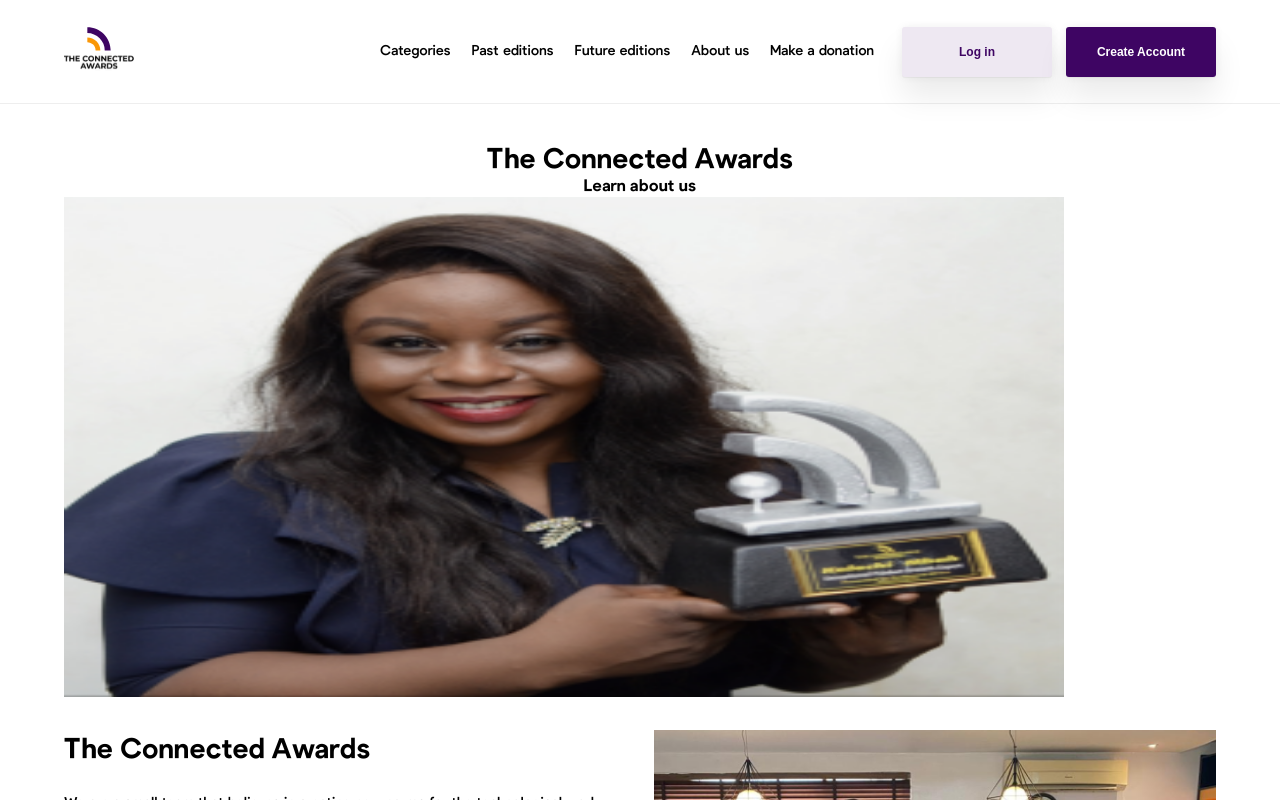
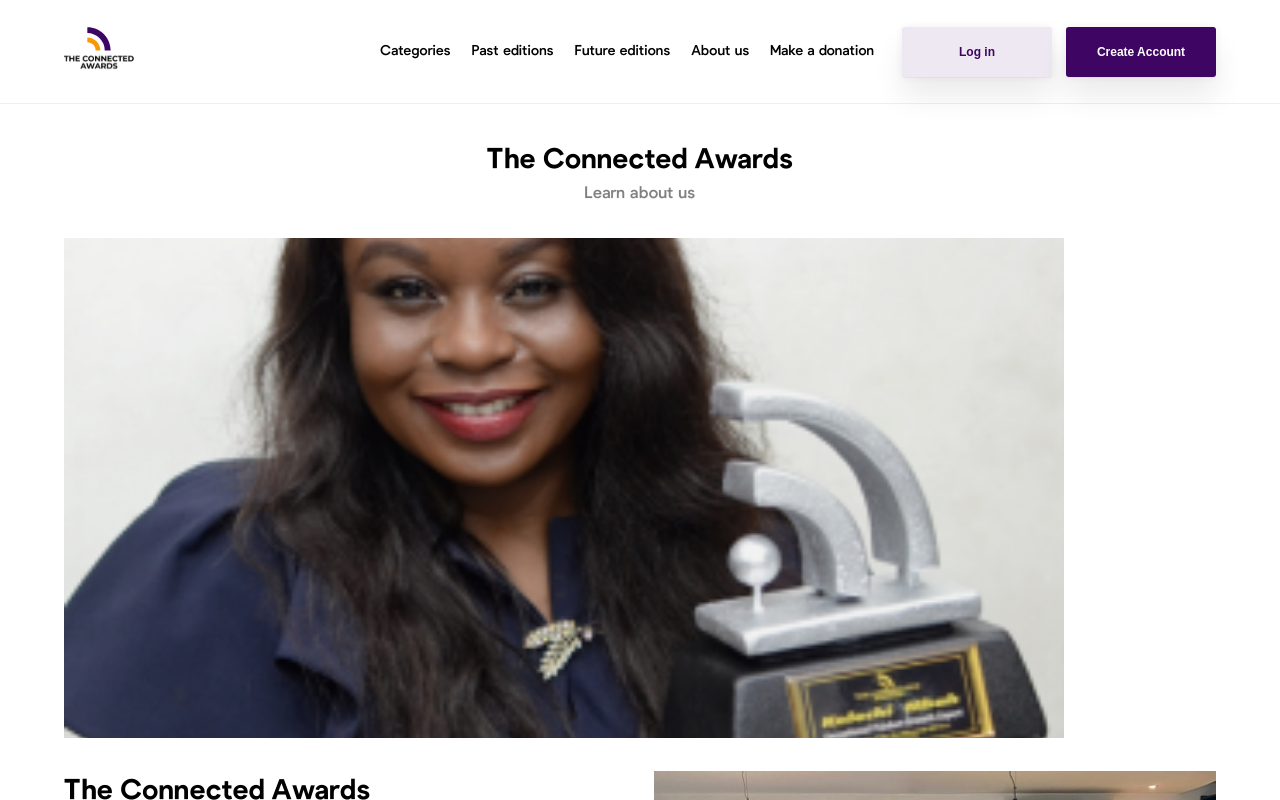
Before and after one commit to blyncnov/connectedawards, a Next.js app: page /about in a window 1280 px wide. Shown: the top 800 px of the page. Built offline with nearby package versions, Linux system fonts and the light colour scheme.

Commit message:
connected Awards Assesments part 1.1

```diff
--- a/pages/about.js
+++ b/pages/about.js
@@ -10,8 +10,17 @@ const About = () => {
             <h1>The Connected Awards</h1>
             <h3>Learn about us</h3>
           </div>
+          <br />
+          <br />
           <div className="About__Show__image">
-            <Image src="/img/2.png" alt="show" width="1000" height="500" />
+            <Image
+              style={{ width: "100%" }}
+              src="/img/2.png"
+              alt="show"
+              width="1000"
+              height="500"
+              quality={90}
+            />
           </div>
           <div className="Showcase__Column">
             <div className="Showcase__Row">
--- a/styles/about/about.css
+++ b/styles/about/about.css
@@ -2,6 +2,17 @@
   text-align: center;
 }
 
+.About__Header__Text h3 {
+  color: grey;
+  margin-top: 0.4em;
+  font-weight: 500;
+}
+
 .About__Show__image {
   width: 100%;
+  object-fit: cover;
 }
+
+.About__Show__image img {
+  object-fit: cover;
+}
```
